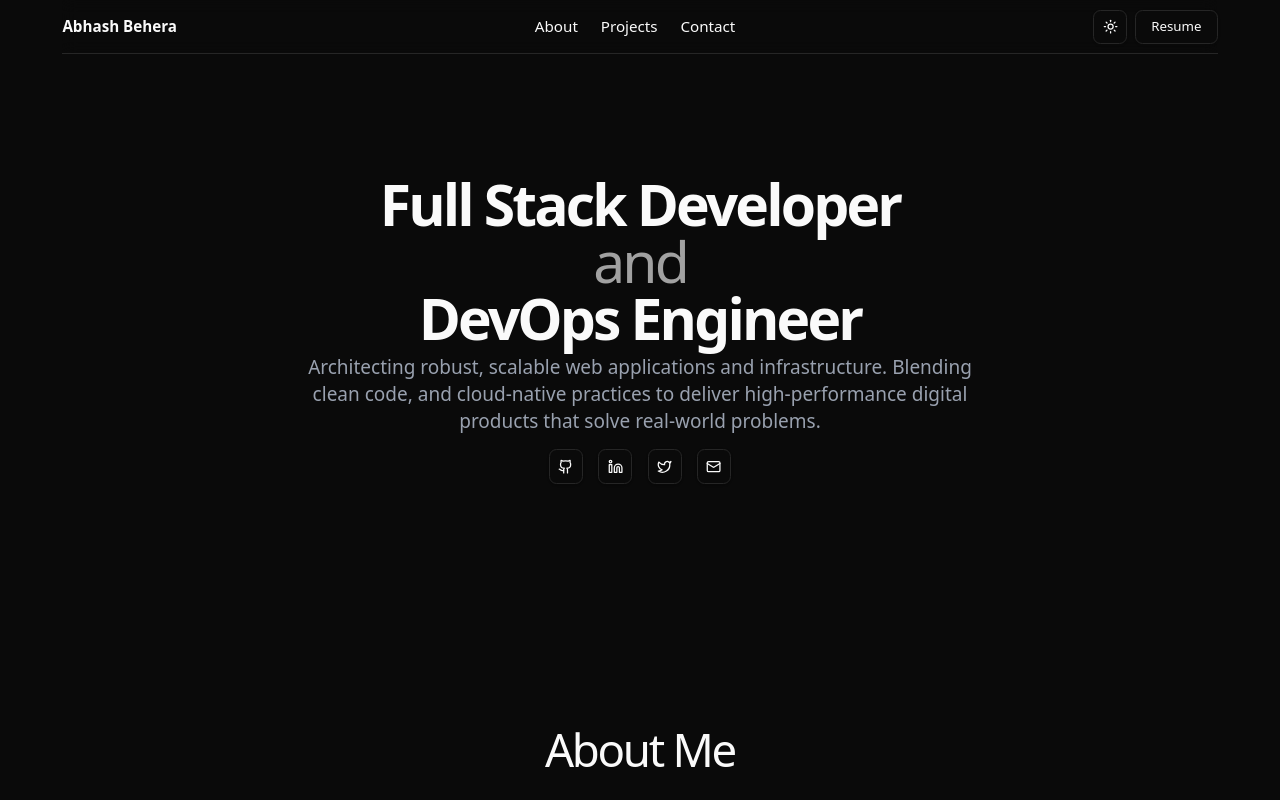
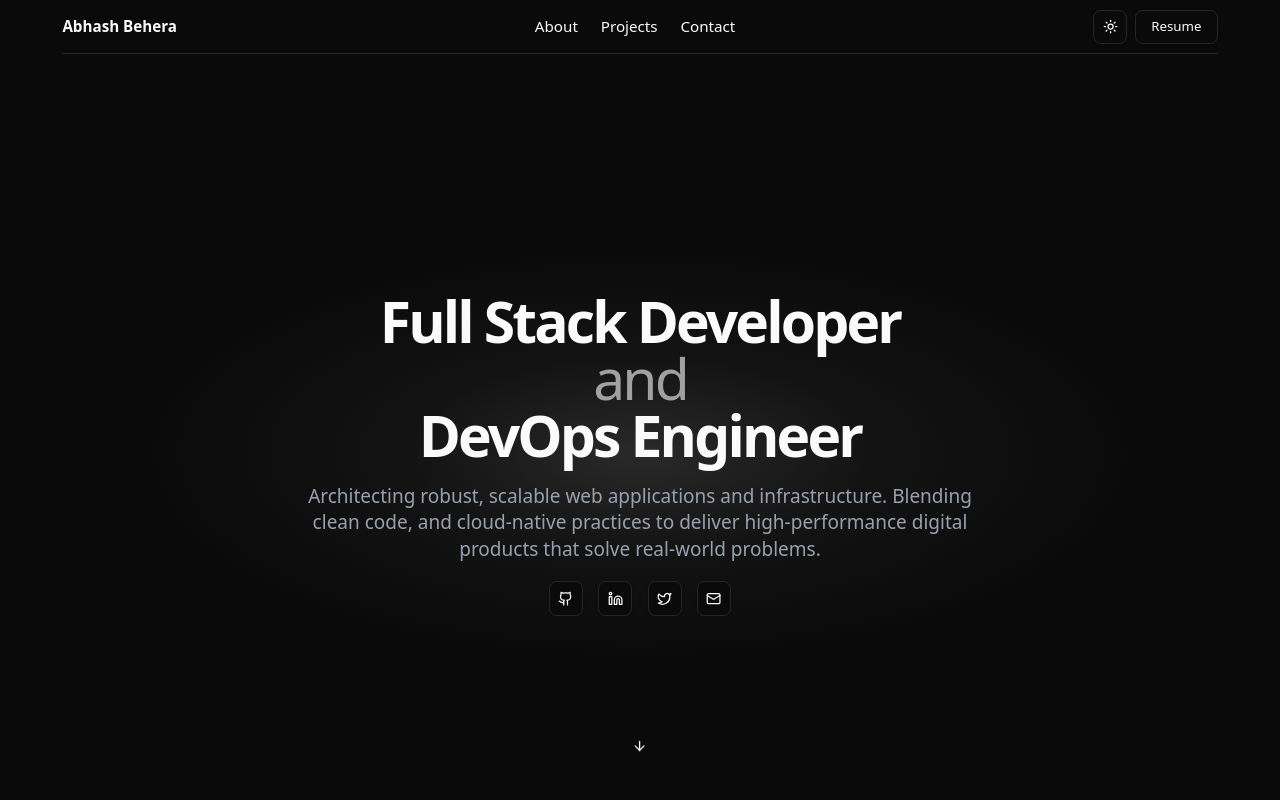
Before and after one commit to MistaHolmes/portfolio, a Next.js app: page / in a window 1280 px wide. Shown: the top 800 px of the page. Built offline with nearby package versions, Linux system fonts and the light colour scheme.

Commit message:
Fixed Hero

```diff
--- a/app/components/tech-stack.tsx
+++ b/app/components/tech-stack.tsx
@@ -3,23 +3,23 @@ import { Card } from "@/components/ui/card"
 const technologies = [
   {
     category: "Frontend",
-    skills: ["React", "Next.js", "TypeScript", "TailwindCSS", "JavaScript", "React Native", "Recoil"],
+    skills: ["React", "Next.js", "TypeScript", "TailwindCSS", "JavaScript", "React Native", "Recoil"]
   },
   {
     category: "Backend",
-    skills: ["Node.js", "Express", "Hono", "WebSockets", "WebRTC", "Pub/Subs"],
+    skills: ["Node.js", "Express", "Hono", "WebSockets", "WebRTC", "Pub/Subs"]
   },
   {
     category: "DevOps",
-    skills: ["Docker", "AWS", "CI/CD","Kubernetes"],
+    skills: ["Docker", "AWS", "CI/CD","Kubernetes"]
   },
   {
     category: "Database",
-    skills: ["Postgres", "MongoDB", "Redis", "Prisma"],
+    skills: ["Postgres", "MongoDB", "Redis", "Prisma"]
   },
   {
     category: "Others",
-    skills: ["Git", "Github","Turborepo"]
+    skills: ["Git", "Github","Turborepo", "Vercel"]
   }
 ]
 
--- a/app/globals.css
+++ b/app/globals.css
@@ -133,14 +133,21 @@
   }
 }
 
-@keyframes gradientFlow {
-  0% {
-    background-position: 0% 50%;
-  }
-  50% {
-    background-position: 100% 50%;
-  }
-  100% {
-    background-position: 0% 50%;
-  }
+.halo-background {
+  position: absolute;
+  inset: 0;
+  z-index: -10;
+  background: radial-gradient(
+    ellipse 70% 40% at center,
+    rgba(111, 111, 111, 0.3) 1%,
+    rgba(99, 98, 99, 0.1) 30%,
+    transparent 65%
+  );
 }
+
+
+.halo-container {
+  position: relative;
+  width: 100%;
+  overflow: visible;
+}
--- a/app/layout.tsx
+++ b/app/layout.tsx
@@ -19,7 +19,7 @@ export const metadata : Metadata = {
     siteName: "Abhash Behera Portfolio",
     images: [
       {
-        url: "/og-image.png", // Should be in the public directory
+        url: "/og-image.png",
         width: 1200,
         height: 630,
         alt: "Abhash Behera Portfolio Preview",
--- a/app/page.tsx
+++ b/app/page.tsx
@@ -1,7 +1,7 @@
 "use client"
 
 import { Button } from "@/components/ui/button"
-import { Github, Linkedin, Mail, Twitter, Menu, X, Moon, Sun } from "lucide-react"
+import { Menu, X, Moon, Sun } from "lucide-react"
 import Link from "next/link"
 import ContactForm from "./components/contact-form"
 import TechStack from "./components/tech-stack"
@@ -10,6 +10,7 @@ import { TermsDialog } from "./components/term-dialog"
 import { useState, useEffect, useRef } from "react"
 import { useTheme } from "next-themes"
 import { motion, useInView } from "framer-motion"
+import Hero from "@/components/Hero"
 
 export default function Page() {
   const [mobileMenuOpen, setMobileMenuOpen] = useState(false)
@@ -51,15 +52,11 @@ export default function Page() {
     },
   }
 
-  // References for all main sections to use with useInView
-  const aboutMeRef = useRef(null)
   const aboutRef = useRef(null)
   const projectsRef = useRef(null)
   const techStackRef = useRef(null)
   const contactRef = useRef(null)
 
-  // Track if sections are in view
-  const aboutMeInView = useInView(aboutMeRef, { once: false, amount: 0.2 })
   const aboutInView = useInView(aboutRef, { once: false, amount: 0.2 })
   const projectsInView = useInView(projectsRef, { once: false, amount: 0.2 })
   const techStackInView = useInView(techStackRef, { once: false, amount: 0.2 })
@@ -202,83 +199,10 @@ export default function Page() {
       </motion.header>
 
       <main className="container px-4 md:px-6">
-        <motion.section
-          ref={aboutMeRef}
-          id="aboutme"
-          className="py-12 md:py-24 lg:py-32"
-          initial="hidden"
-          animate={aboutMeInView ? "visible" : "hidden"}
-          variants={containerVariants}
-        >
-          <div className="container px-4 md:px-6">
-            <div className="flex flex-col items-center justify-center space-y-4 text-center">
-              <motion.div
-                className="space-y-2"
-                variants={itemVariants}
-              >
-                <h1 className="text-3xl font-bold tracking-tighter sm:text-4xl md:text-5xl lg:text-6xl/none text-center">
-                  <motion.span
-                    className="block"
-                    variants={itemVariants}
-                  >
-                    Full Stack Developer
-                  </motion.span>
-                  <motion.span
-                    className="block font-medium text-muted-foreground"
-                    variants={itemVariants}
-                  >
-                    and
-                  </motion.span>
-                  <motion.span
-                    className="block"
-                    variants={itemVariants}
-                  >
-                    DevOps Engineer
-                  </motion.span>
-                </h1>
-                <motion.p
-                  className="mx-auto max-w-[700px] text-gray-500 md:text-xl dark:text-gray-400"
-                  variants={itemVariants}
-                >
-                  Architecting robust, scalable web applications and infrastructure.
-                  Blending clean code, and cloud-native practices to deliver high-performance digital products that solve real-world problems.
-                </motion.p>
-              </motion.div>
-              <motion.div
-                className="space-x-4"
-                variants={itemVariants}
-              >
-                <Link href="https://github.com/MistaHolmes" target="_blank" rel="noopener noreferrer">
-                  <Button variant="outline" size="icon">
-                    <Github className="h-4 w-4" />
-                    <span className="sr-only">GitHub</span>
-                  </Button>
-                </Link>
-
-                <Link href="https://www.linkedin.com/in/abhash-behera-70b77528b/" target="_blank" rel="noopener noreferrer">
-                  <Button variant="outline" size="icon">
-                    <Linkedin className="h-4 w-4" />
-                    <span className="sr-only">LinkedIn</span>
-                  </Button>
-                </Link>
-
-                <Link href="https://x.com/AbhasBehera1" target="_blank" rel="noopener noreferrer">
-                  <Button variant="outline" size="icon">
-                    <Twitter className="h-4 w-4" />
-                    <span className="sr-only">Twitter</span>
-                  </Button>
-                </Link>
-
-                <Link href="#contact">
-                  <Button variant="outline" size="icon">
-                    <Mail className="h-4 w-4" />
-                    <span className="sr-only">Email</span>
-                  </Button>
-                </Link>
-              </motion.div>
-            </div>
-          </div>
-        </motion.section>
+        <div className="halo-container">
+          <div className="halo-background" />
+          <Hero />
+        </div>
 
         <motion.section
           ref={aboutRef}
--- /dev/null
+++ b/components/Hero.tsx
@@ -0,0 +1,121 @@
+"use client"
+
+import { useEffect, useState } from "react"
+import { motion } from "framer-motion"
+import { ArrowDown, Github, Linkedin, Mail, Twitter } from "lucide-react"
+import { Button } from "@/components/ui/button"
+import Link from "next/link"
+
+const containerVariants = {
+  hidden: {},
+  visible: {
+    transition: {
+      staggerChildren: 0.15,
+    },
+  },
+}
+
+const itemVariants = {
+  hidden: { opacity: 0, y: -50 },
+  visible: {
+    opacity: 1,
+    y: 0,
+    transition: {
+      type: "spring",
+      stiffness: 100,
+      damping: 15,
+    },
+  },
+}
+
+export default function Hero() {
+  const [mounted, setMounted] = useState(false)
+
+  useEffect(() => {
+    setMounted(true)
+  }, [])
+
+  if (!mounted) return null
+
+  const scrollToAbout = () => {
+    document.getElementById("about")?.scrollIntoView({ behavior: "smooth" })
+  }
+
+  return (
+    <section className="relative h-screen w-full flex flex-col items-center justify-center overflow-hidden px-4">
+      <motion.div
+        variants={containerVariants}
+        initial="hidden"
+        animate="visible"
+        className="text-center max-w-3xl mx-auto space-y-5"
+      >
+        <h1 className="text-3xl font-bold tracking-tighter sm:text-4xl md:text-5xl lg:text-6xl/none text-center">
+          <motion.span
+            className="block"
+            variants={itemVariants}
+          >
+            Full Stack Developer
+          </motion.span>
+          <motion.span
+            className="block font-medium text-muted-foreground"
+            variants={itemVariants}
+          >
+            and
+          </motion.span>
+          <motion.span
+            className="block"
+            variants={itemVariants}
+          >
+            DevOps Engineer
+          </motion.span>
+        </h1>
+
+        <motion.p
+          className="mx-auto max-w-[700px] text-gray-500 dark:text-gray-400 text-base md:text-xl"
+          variants={itemVariants}
+        >
+          Architecting robust, scalable web applications and infrastructure.
+          Blending clean code, and cloud-native practices to deliver high-performance digital products that solve real-world problems.
+        </motion.p>
+
+        <motion.div className="flex justify-center gap-4 flex-wrap" variants={itemVariants}>
+          <Link href="https://github.com/MistaHolmes" target="_blank" rel="noopener noreferrer">
+            <Button variant="outline" size="icon">
+              <Github className="h-4 w-4" />
+              <span className="sr-only">GitHub</span>
+            </Button>
+          </Link>
+          <Link href="https://www.linkedin.com/in/abhash-behera-70b77528b/" target="_blank" rel="noopener noreferrer">
+            <Button variant="outline" size="icon">
+              <Linkedin className="h-4 w-4" />
+              <span className="sr-only">LinkedIn</span>
+            </Button>
+          </Link>
+          <Link href="https://x.com/AbhasBehera1" target="_blank" rel="noopener noreferrer">
+            <Button variant="outline" size="icon">
+              <Twitter className="h-4 w-4" />
+              <span className="sr-only">Twitter</span>
+            </Button>
+          </Link>
+          <Link href="#contact">
+            <Button variant="outline" size="icon">
+              <Mail className="h-4 w-4" />
+              <span className="sr-only">Email</span>
+            </Button>
+          </Link>
+        </motion.div>
+      </motion.div>
+
+      <motion.div
+        initial={{ opacity: 0 }}
+        animate={{ opacity: 1 }}
+        transition={{ delay: 1.2, duration: 0.8 }}
+        className="absolute bottom-8 md:bottom-22"
+      >
+        <Button variant="ghost" size="icon" onClick={scrollToAbout} className="animate-bounce">
+          <ArrowDown className="h-6 w-6" />
+        </Button>
+      </motion.div>
+    </section>
+  )
+}
```
